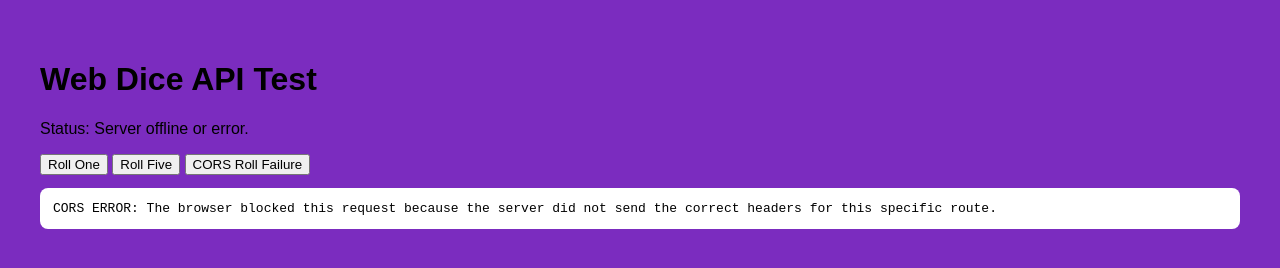
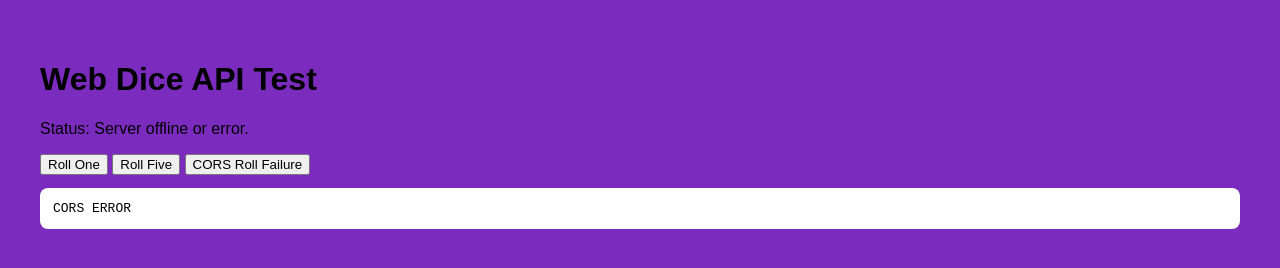
Before and after one commit to coltin14/web-dice-nodejs, a website: page public/index.html in a window 1280 px wide. Both pictures are taken after a click on the button "CORS Roll Failure". Drawn offline with Linux system fonts and the light colour scheme; no server answers.

Commit message:
Updating

```diff
--- a/public/index.html
+++ b/public/index.html
@@ -43,7 +43,7 @@
         document.getElementById('out').textContent = JSON.stringify(data, null, 2);
       } catch (error) {
         document.getElementById('out').textContent =
-          "CORS ERROR: The browser blocked this request because the server did not send the correct headers for this specific route.";
+          "CORS ERROR";
       }
     }
   </script>
```
